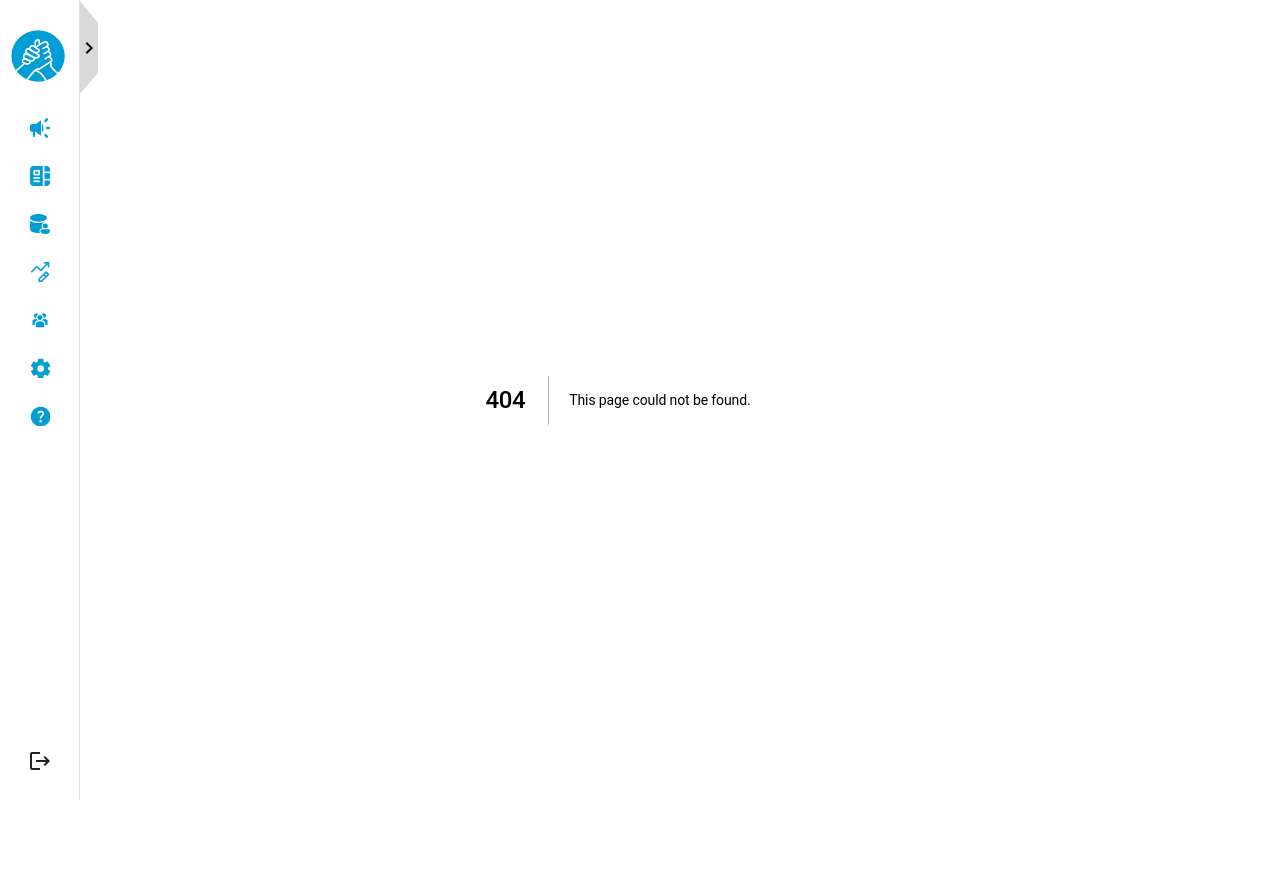
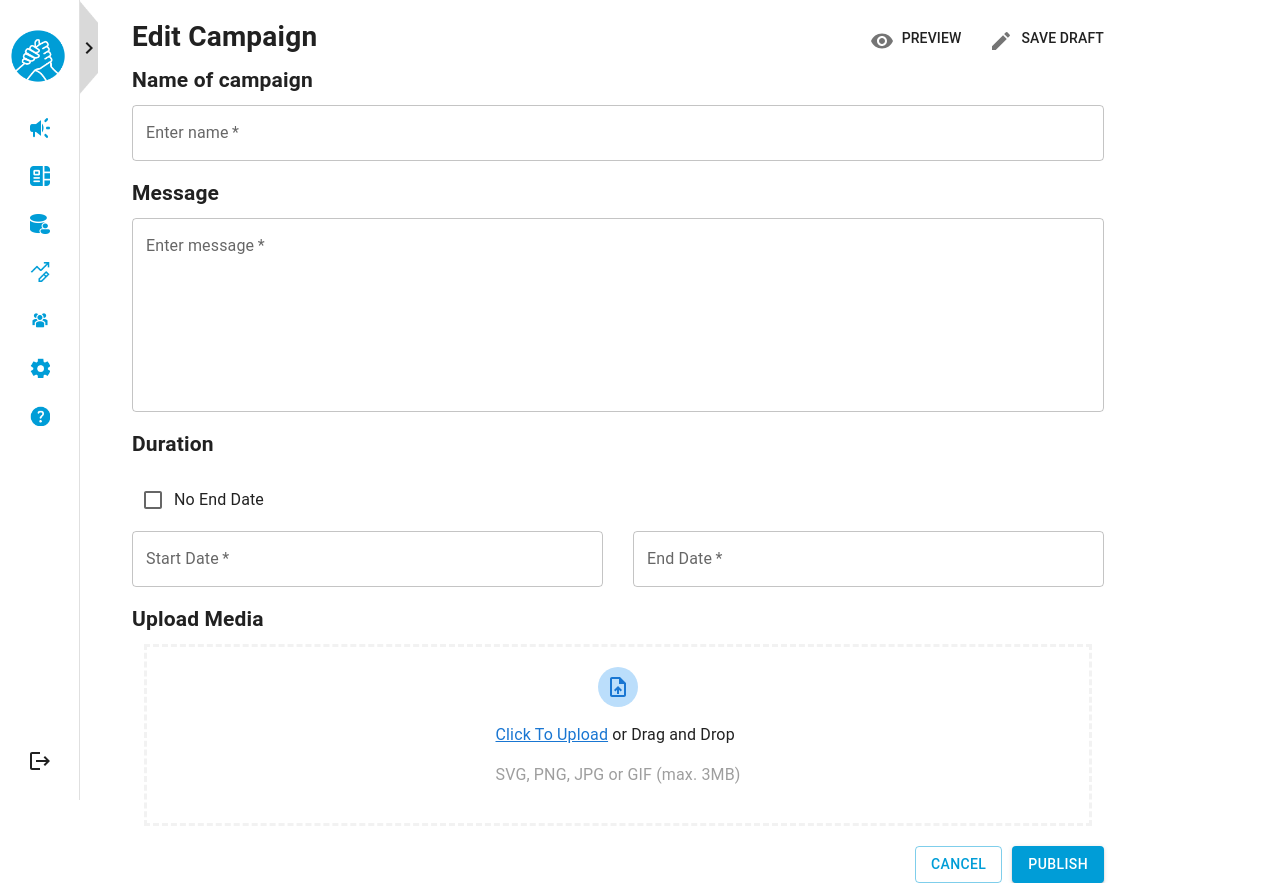
Before and after one commit to dsc-project-mr/mr-fe-internal, a Next.js app: page /campaigns/edit in a window 1280 px wide. Before the commit this address had no page. Before the commit the page ends 800 px from the top, so only its background shows below. Built offline with nearby package versions, Linux system fonts and the light colour scheme.

Commit message:
feat: Skeleton page initial commit

```diff
--- a/components/CreateNewCampaign/MultipleFileUploadField.tsx
+++ b/components/CreateNewCampaign/MultipleFileUploadField.tsx
@@ -1,69 +1,99 @@
-import { Grid, Button, Typography, Stack } from '@mui/material';
-import { useField } from 'formik';
-import React, { useCallback, useEffect, useState } from 'react';
-import { FileError, FileRejection, useDropzone } from 'react-dropzone';
-import SingleFileUploadWithProgress from './SingleFileUploadWithProgress';
-import { UploadError } from './UploadError';
-
-let currentId = 0;
+import { Grid, Avatar, Box } from '@mui/material'
+import { useField } from 'formik'
+import React, { useCallback, useEffect, useState } from 'react'
+import { FileError, FileRejection, useDropzone } from 'react-dropzone'
+import SingleFileUploadWithProgress from './SingleFileUploadWithProgress'
+import { UploadError } from './UploadError'
+import UploadFileIcon from '@mui/icons-material/UploadFile'
+let currentId = 0
 
 function getNewId() {
-  return ++currentId;
+  return ++currentId
 }
 
 export interface UploadableFile {
-  id: number;
-  file: File;
-  errors: FileError[];
-  url?: string;
+  id: number
+  file: File
+  errors: FileError[]
+  url?: string
 }
 
 const MultipleFileUploadField = ({ name }: { name: string }) => {
-  const [_, __, helpers] = useField(name);
-  const [files, setFiles] = useState<UploadableFile[]>([]);
+  const [, , helpers] = useField(name)
+  const [files, setFiles] = useState<UploadableFile[]>([])
   const onDrop = useCallback((accFiles: File[], rejFiles: FileRejection[]) => {
-    const mappedAcc = accFiles.map((file) => ({ file, errors: [], id: getNewId() }));
-    const mappedRej = rejFiles.map((r) => ({ ...r, id: getNewId() }));
-    setFiles((curr) => [...curr, ...mappedAcc, ...mappedRej]);
-  }, []);
+    const mappedAcc = accFiles.map((file) => ({
+      file,
+      errors: [],
+      id: getNewId(),
+    }))
+    const mappedRej = rejFiles.map((r) => ({ ...r, id: getNewId() }))
+    setFiles((curr) => [...curr, ...mappedAcc, ...mappedRej])
+  }, [])
 
   useEffect(() => {
-    helpers.setValue(files);
-  }, [files]);
+    helpers.setValue(files)
+  }, [files, helpers])
 
   function onUpload(file: File, url: string) {
     setFiles((curr) =>
       curr.map((fw) => {
         if (fw.file === file) {
-          return { ...fw, url };
+          return { ...fw, url }
         }
-        return fw;
+        return fw
       })
-    );
+    )
   }
 
   function onDelete(file: File) {
-    setFiles((curr) => curr.filter((fw) => fw.file !== file));
+    setFiles((curr) => curr.filter((fw) => fw.file !== file))
   }
 
   const { getRootProps, getInputProps } = useDropzone({
     onDrop,
     accept: {
-        'image/*': ['.png','.gif', '.jpeg', '.jpg', '.svg']
+      'image/*': ['.png', '.gif', '.jpeg', '.jpg', '.svg'],
     },
     maxSize: 3000 * 1024, // 3MB
-  });
+  })
 
   return (
     <>
       <Grid item>
         <div {...getRootProps()}>
           <input {...getInputProps()} />
-          <Stack sx={styledStack}>
-            <Button variant="contained" sx={styledButton}>Click to upload or drag and drop</Button>
-            <Typography sx={styledTypo}>PNG, GIF, JPEG, JPG or SVG files - max 3MB</Typography>
-          </Stack>
-
+          <Box sx={styledContainer}>
+            <Grid
+              item
+              xs={12}
+              sx={{ display: 'flex', justifyContent: 'center' }}
+            >
+              <Avatar sx={{ bgcolor: '#bbdefb' }}>
+                <UploadFileIcon
+                  sx={{
+                    color: '#1976D2',
+                  }}
+                />
+              </Avatar>
+            </Grid>
+            <Grid item xs={12}>
+              <p style={{ justifyContent: 'center' }}>
+                <span
+                  style={{
+                    textDecoration: 'underline',
+                    color: '#1976D2',
+                  }}
+                >
+                  Click To Upload
+                </span>
+                &nbsp;or Drag and Drop
+              </p>
+              <p style={{ color: '#9e9e9e' }}>
+                SVG, PNG, JPG or GIF (max. 3MB)
+              </p>
+            </Grid>
+          </Box>
         </div>
       </Grid>
 
@@ -85,25 +115,18 @@ const MultipleFileUploadField = ({ name }: { name: string }) => {
         </Grid>
       ))}
     </>
-  );
+  )
 }
 
-const styledStack = {
+const styledContainer = {
   display: 'flex',
+  flexDirection: 'column',
+  width: '100%',
+  border: '3px dashed #F2F2F2',
   justifyContent: 'center',
+  alignItems: 'center',
+  margin: '0px',
+  padding: '20px 0',
 }
 
-const styledTypo = {
-  textAlign: 'center',
-  display: 'flex',
-  justifyContent: 'center',
-  alignItems: 'center',
-  fontSize: '15px',
-  marginTop: '20px',
-}
-
-const styledButton = {
-  padding: '20px',
-}
-
-export default MultipleFileUploadField;
+export default MultipleFileUploadField
--- a/components/CreateNewCampaign/UploadMedia.tsx
+++ b/components/CreateNewCampaign/UploadMedia.tsx
@@ -1,8 +1,8 @@
-import { Card, Grid } from '@mui/material';
-import { Form, Formik } from 'formik';
-import React from 'react';
-import { array, object, string } from 'yup';
-import MultipleFileUploadField from './MultipleFileUploadField';
+import { Container, Grid } from '@mui/material'
+import { Form, Formik } from 'formik'
+import React from 'react'
+import { array, object, string } from 'yup'
+import MultipleFileUploadField from './MultipleFileUploadField'
 
 const UploadMedia = () => {
   return (
@@ -15,18 +15,17 @@ const UploadMedia = () => {
           })
         ),
       })}
-      onSubmit={(values) => {
-        console.log('values', values)
+      onSubmit={() => {
         return new Promise((res) => setTimeout(res, 2000))
       }}
     >
       {() => (
-        <Form>
-          <Card style={styledCard}>
+        <Form style={styledForm}>
+          <Container style={styledCard}>
             <Grid container spacing={2} direction="column">
               <MultipleFileUploadField name="files" />
             </Grid>
-          </Card>
+          </Container>
         </Form>
       )}
     </Formik>
@@ -34,8 +33,13 @@ const UploadMedia = () => {
 }
 
 const styledCard = {
+  width: '100%',
   minHeight: '140px',
-  overflow: 'scroll',
+  overflow: 'auto',
+}
+
+const styledForm = {
+  width: '100%',
 }
 
 export default UploadMedia
--- a/package.json
+++ b/package.json
@@ -24,9 +24,9 @@
     "@mui/icons-material": "^5.10.9",
     "@mui/material": "^5.10.10",
     "@mui/styles": "^5.11.0",
+    "@mui/x-data-grid": "^5.17.14",
     "@mui/x-date-pickers": "^5.0.11",
     "@mui/x-date-pickers-pro": "^5.0.11",
-    "@mui/x-data-grid": "^5.17.14",
     "@next/font": "^13.0.6",
     "axios": "^1.1.2",
     "classnames": "^2.3.2",
--- /dev/null
+++ b/pages/campaigns/edit/index.tsx
@@ -0,0 +1,233 @@
+import * as React from 'react'
+import {
+  TextField,
+  Typography,
+  Box,
+  Grid,
+  Button,
+  IconButton,
+  Stack,
+  Checkbox,
+  FormControlLabel,
+} from '@mui/material'
+import { LocalizationProvider } from '@mui/x-date-pickers'
+import { AdapterDateFns } from '@mui/x-date-pickers/AdapterDateFns'
+import { DatePicker } from '@mui/x-date-pickers'
+import { useState } from 'react'
+import UploadMedia from '../../../components/CreateNewCampaign/UploadMedia'
+import VisibilityIcon from '@mui/icons-material/Visibility'
+import EditIcon from '@mui/icons-material/Edit'
+
+const CreateNewCampaign = () => {
+  const [startDate, setStartDate] = useState(null)
+  const [endDate, setEndDate] = useState(null)
+  const [isEndless, setIsEndless] = useState(false)
+
+  return (
+    <Box sx={styledMainBox}>
+      <Box sx={styledTitleBox}>
+        <Typography variant="h4" gutterBottom sx={styledCreateNewCampaign}>
+          {' '}
+          Edit Campaign{' '}
+        </Typography>
+        <Box sx={styledPreviewBox}>
+          <Stack direction="row" sx={styledStack}>
+            <IconButton>
+              {' '}
+              <VisibilityIcon />{' '}
+            </IconButton>
+            <Typography sx={styledText} gutterBottom>
+              {' '}
+              PREVIEW
+            </Typography>
+          </Stack>
+          <Stack direction="row" sx={styledStack}>
+            <IconButton>
+              {' '}
+              <EditIcon />{' '}
+            </IconButton>
+            <Typography sx={styledText} gutterBottom>
+              {' '}
+              SAVE DRAFT
+            </Typography>
+          </Stack>
+        </Box>
+      </Box>
+
+      <Typography variant="h6" gutterBottom sx={styledNameOfCampaign}>
+        {' '}
+        Name of campaign{' '}
+      </Typography>
+      <TextField
+        id="outlined-required"
+        variant="outlined"
+        placeholder="Campaign name"
+        required
+        label="Enter name"
+      />
+      <Typography variant="h6" gutterBottom sx={styledh4}>
+        {' '}
+        Message{' '}
+      </Typography>
+      <TextField
+        id="outlined-required"
+        variant="outlined"
+        placeholder="Your message"
+        required
+        label="Enter message"
+        multiline
+        rows={7}
+      />
+      <Typography variant="h6" gutterBottom sx={styledh4}>
+        {' '}
+        Duration{' '}
+      </Typography>
+      <FormControlLabel
+        sx={styledCheckbox}
+        control={
+          <Checkbox
+            onChange={(e) => {
+              setIsEndless(e.target.checked)
+              if (e.target.checked) {
+                setEndDate(null)
+              }
+            }}
+          />
+        }
+        label="No End Date"
+      />
+      <LocalizationProvider dateAdapter={AdapterDateFns}>
+        <Box sx={styledDateBox}>
+          <DatePicker
+            label="Start Date"
+            value={startDate}
+            disablePast
+            onChange={(newValue) => {
+              setStartDate(newValue)
+            }}
+            renderInput={(params) => (
+              <TextField sx={styledDateTextBox} {...params} required />
+            )}
+          />
+          {!isEndless && (
+            <DatePicker
+              label="End Date"
+              value={endDate}
+              disablePast
+              onChange={(newValue) => {
+                setEndDate(newValue)
+              }}
+              renderInput={(params) => (
+                <TextField sx={styledDateTextBox} {...params} required />
+              )}
+            />
+          )}
+        </Box>
+      </LocalizationProvider>
+
+      <Typography variant="h6" gutterBottom sx={styledh4}>
+        {' '}
+        Upload Media{' '}
+      </Typography>
+      <UploadMedia />
+      <Grid
+        container
+        direction="row"
+        justifyContent="flex-end"
+        alignItems="center"
+      >
+        <Grid item>
+          <Button
+            variant="outlined"
+            color="primary"
+            type="submit"
+            sx={styledButton}
+          >
+            Cancel
+          </Button>
+          <Button
+            variant="contained"
+            color="primary"
+            type="submit"
+            sx={styledButton}
+          >
+            Publish
+          </Button>
+        </Grid>
+      </Grid>
+    </Box>
+  )
+}
+
+export default CreateNewCampaign
+
+const styledMainBox = {
+  display: 'flex',
+  flexDirection: 'column',
+  width: '100%',
+  height: '100%',
+  padding: '10px',
+  backgroundColor: '',
+}
+
+const styledTitleBox = {
+  display: 'flex',
+  justifyContent: 'space-between',
+  alignItems: 'center',
+}
+
+const styledPreviewBox = {
+  display: 'flex',
+  gap: '20px',
+  paddingTop: '8px',
+}
+
+const styledText = {
+  fontSize: '14px',
+  fontWeight: '500',
+}
+
+const styledStack = {
+  display: 'flex',
+  alignItems: 'center',
+  justifyContent: 'center',
+}
+
+const styledCreateNewCampaign = {
+  display: 'flex',
+  alignItems: 'center',
+  textAlign: 'center',
+  fontWeight: '700',
+  fontSize: '28px',
+  paddingTop: '10px',
+}
+
+const styledNameOfCampaign = {
+  fontWeight: '700',
+  fontSize: '21px',
+}
+
+const styledh4 = {
+  fontWeight: '700',
+  fontSize: '21px',
+  marginTop: '1rem',
+}
+
+const styledDateBox = {
+  width: '100%',
+  display: 'flex',
+  gap: '30px',
+}
+
+const styledButton = {
+  marginTop: '20px',
+  marginLeft: '10px',
+}
+
+const styledDateTextBox = {
+  width: '100%',
+}
+
+const styledCheckbox = {
+  margin: '10px 0px',
+}
```
Lines whose indentation alone changed are shown as unchanged.
